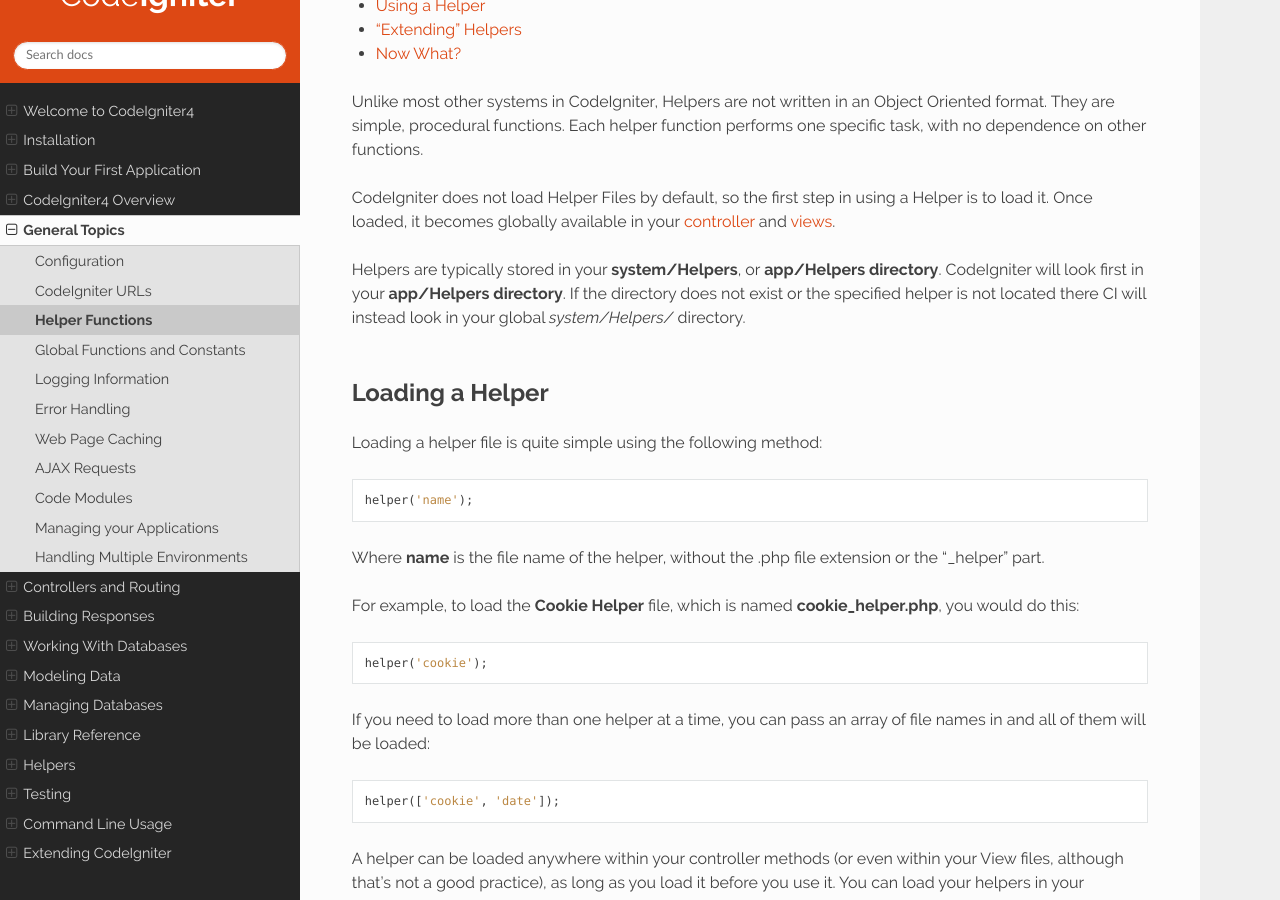
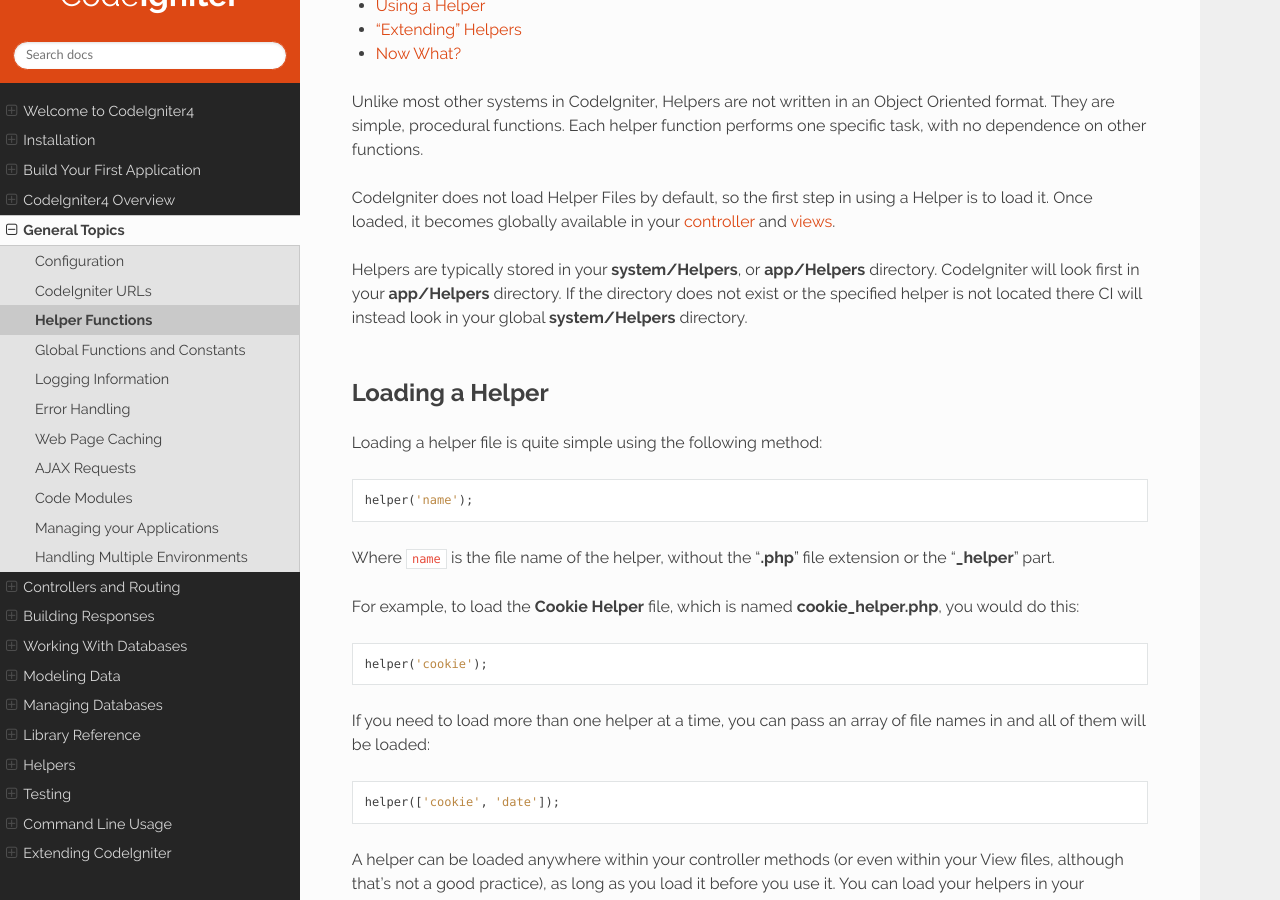
Before and after one commit to NEKOGET/ci4_user_guide_src, a Sphinx documentation site: the page built from source/general/helpers.rst, in a window 1280 px wide and 900 px high, scrolled down 330 px. Built offline with Sphinx 7.4.7 and the Read the Docs theme 2.0.0, drawn with Linux system fonts in a browser that asks for light colours; some of the changed text lies outside the part shown.

Commit message:
docs: improve text decoration

```diff
--- a/source/general/helpers.rst
+++ b/source/general/helpers.rst
@@ -24,10 +24,10 @@ in your :doc:`controller </incoming/controllers>` and
 :doc:`views </outgoing/views>`.
 
 Helpers are typically stored in your **system/Helpers**, or
-**app/Helpers directory**. CodeIgniter will look first in your
-**app/Helpers directory**. If the directory does not exist or the
+**app/Helpers** directory. CodeIgniter will look first in your
+**app/Helpers** directory. If the directory does not exist or the
 specified helper is not located there CI will instead look in your
-global *system/Helpers/* directory.
+global **system/Helpers** directory.
 
 Loading a Helper
 ================
@@ -36,8 +36,8 @@ Loading a helper file is quite simple using the following method::
 
     helper('name');
 
-Where **name** is the file name of the helper, without the .php file
-extension or the "_helper" part.
+Where ``name`` is the file name of the helper, without the "**.php**" file
+extension or the "**_helper**" part.
 
 For example, to load the **Cookie Helper** file, which is named
 **cookie_helper.php**, you would do this::
@@ -69,7 +69,7 @@ Helpers can be loaded from directories outside of **app/Helpers** and
 has been set up within the PSR-4 section of the :doc:`Autoloader config file <../concepts/autoloader>`.
 You would prefix the name of the Helper with the namespace that it can be located
 in. Within that namespaced directory, the loader expects it to live within a
-sub-directory named ``Helpers``. An example will help understand this.
+sub-directory named **Helpers**. An example will help understand this.
 
 For this example, assume that we have grouped together all of our Blog-related
 code into its own namespace, ``Example\Blog``. The files exist on our server at
@@ -94,7 +94,7 @@ your view files you would do this::
 
     <?= anchor('blog/comments', 'Click Here') ?>
 
-Where "Click Here" is the name of the link, and "blog/comments" is the
+Where ``Click Here`` is the name of the link, and ``blog/comments`` is the
 URI to the controller/method you wish to link to.
 
 "Extending" Helpers
@@ -139,7 +139,7 @@ functions::
         return array_pop($array);
     }
 
-The **helper()** method will scan through all PSR-4 namespaces defined in **app/Config/Autoload.php**
+The ``helper()`` method will scan through all PSR-4 namespaces defined in **app/Config/Autoload.php**
 and load in ALL matching helpers of the same name. This allows any module's helpers
 to be loaded, as well as any helpers you've created specifically for this application. The load order
 is as follows:
```
